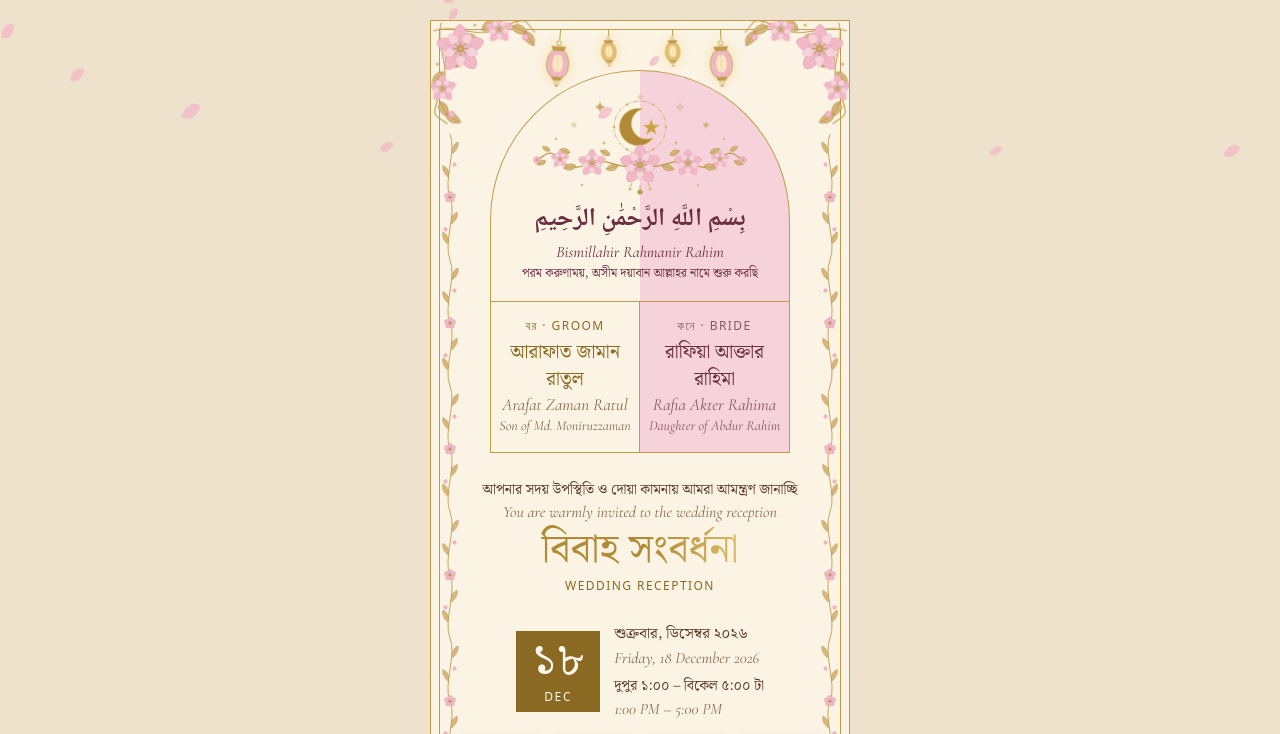
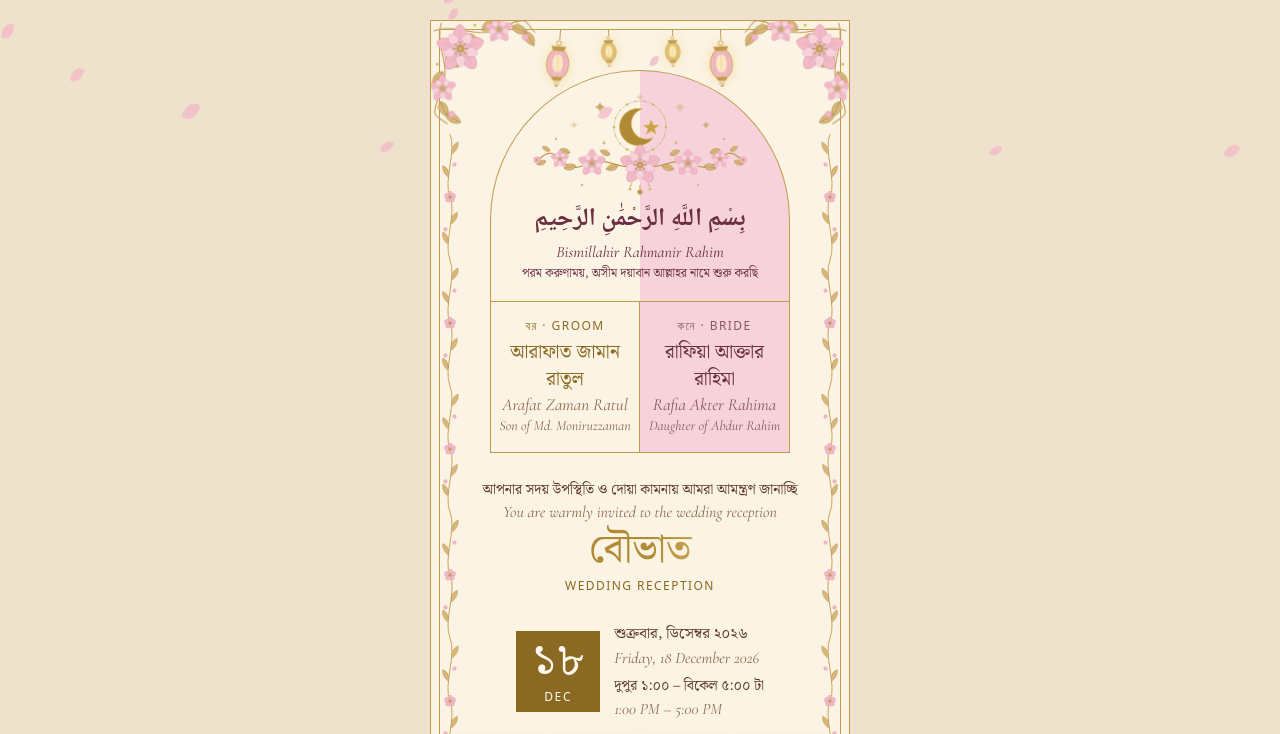
Before and after one commit to ratul41907/Weeding-Reception, a plain HTML site: page index.html in a window 1280 px wide. Both pictures are taken after a click on the button "আমন্ত্রণ পত্র খুলুন · Open invitation". Shown: the top 734 px of the page. Drawn offline with nearby package versions, Linux system fonts and the light colour scheme.

Commit message:
Change 'বিবাহ সংবর্ধনা' to 'বৌভাত'

```diff
--- a/index.html
+++ b/index.html
@@ -156,7 +156,7 @@ body.sp .ln{opacity:0;transition:none}
 <div class="sec">
 <div style="font-size:14px">আপনার সদয় উপস্থিতি ও দোয়া কামনায় আমরা আমন্ত্রণ জানাচ্ছি</div>
 <div class="en">You are warmly invited to the wedding reception</div>
-<div class="big">বিবাহ সংবর্ধনা</div>
+<div class="big">বৌভাত</div>
 <div class="lb">WEDDING RECEPTION</div>
 </div>
 
```
